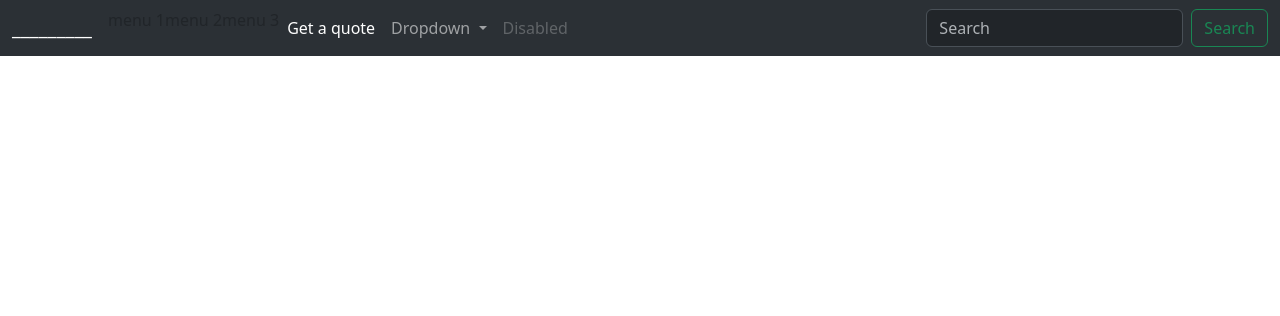
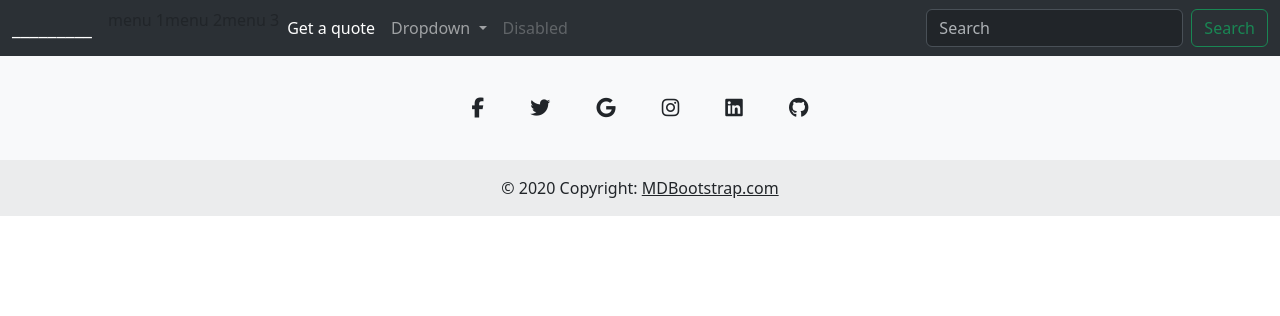
Before and after one commit to nederjair/infoweb, a Django app: template websiteRoot/website/templates/base.html in a window 1280 px wide. Shown: the top 316 px of the page. Run offline with Django 3.2, Linux system fonts and the light colour scheme; the template is opened without the code that fills it, so the values that code supplies are empty; some libraries are stand-ins or nearby versions.

Commit message:
added the footer

```diff
--- a/websiteRoot/website/templates/base.html
+++ b/websiteRoot/website/templates/base.html
@@ -11,11 +11,15 @@
         <link href="{% static 'main.css' %}" rel="stylesheet" type="text/css">
         <!-- Bootstrap -->
         <link href="https://cdn.jsdelivr.net/npm/bootstrap@5.3.3/dist/css/bootstrap.min.css" rel="stylesheet" integrity="sha384-QWTKZyjpPEjISv5WaRU9OFeRpok6YctnYmDr5pNlyT2bRjXh0JMhjY6hW+ALEwIH" crossorigin="anonymous">
+        <link rel="stylesheet" href="https://cdn.jsdelivr.net/npm/bootstrap-icons@1.11.3/font/bootstrap-icons.min.css">
+        <script src="https://kit.fontawesome.com/77879dc521.js" crossorigin="anonymous"></script>
     </head>
+
 
     <body>
 
-        <nav class="navbar navbar-expand-lg bg-body-tertiary" data-bs-theme="dark" >
+<!--navigation bar-->
+    <nav class="navbar navbar-expand-lg bg-body-tertiary" data-bs-theme="dark" >
   <div class="container-fluid">
     <a class="navbar-brand" href="#">_________</a>
     <button class="navbar-toggler" type="button" data-bs-toggle="collapse" data-bs-target="#navbarSupportedContent" aria-controls="navbarSupportedContent" aria-expanded="false" aria-label="Toggle navigation">
@@ -55,10 +59,93 @@
 </nav>
 
 {% block content %} {% autoescape off %}  {% endautoescape %}{% endblock content %}
+
+
     <script src="https://cdn.jsdelivr.net/npm/bootstrap@5.3.3/dist/js/bootstrap.bundle.min.js" integrity="sha384-YvpcrYf0tY3lHB60NNkmXc5s9fDVZLESaAA55NDzOxhy9GkcIdslK1eN7N6jIeHz" crossorigin="anonymous"></script>
     <script src="https://cdn.jsdelivr.net/npm/@popperjs/core@2.11.8/dist/umd/popper.min.js" integrity="sha384-I7E8VVD/ismYTF4hNIPjVp/Zjvgyol6VFvRkX/vR+Vc4jQkC+hVqc2pM8ODewa9r" crossorigin="anonymous"></script>
     <script src="https://cdn.jsdelivr.net/npm/bootstrap@5.3.3/dist/js/bootstrap.min.js" integrity="sha384-0pUGZvbkm6XF6gxjEnlmuGrJXVbNuzT9qBBavbLwCsOGabYfZo0T0to5eqruptLy" crossorigin="anonymous"></script>
 
+
+    <script src="https://kit.fontawesome.com/77879dc521.js" crossorigin="anonymous"></script>
+
+<!--footer-->
+<footer class="text-center bg-body-tertiary">
+  <!-- Grid container -->
+  <div class="container pt-4">
+    <!-- Section: Social media -->
+    <section class="mb-4">
+      <!-- Facebook -->
+      <a
+        data-mdb-ripple-init
+        class="btn btn-link btn-floating btn-lg text-body m-1"
+        href="#!"
+        role="button"
+        data-mdb-ripple-color="dark"
+        ><i class="fab fa-facebook-f"></i
+      ></a>
+
+      <!-- Twitter -->
+      <a
+        data-mdb-ripple-init
+        class="btn btn-link btn-floating btn-lg text-body m-1"
+        href="#!"
+        role="button"
+        data-mdb-ripple-color="dark"
+        ><i class="fab fa-twitter"></i
+      ></a>
+
+      <!-- Google -->
+      <a
+        data-mdb-ripple-init
+        class="btn btn-link btn-floating btn-lg text-body m-1"
+        href="#!"
+        role="button"
+        data-mdb-ripple-color="dark"
+        ><i class="fab fa-google"></i
+      ></a>
+
+      <!-- Instagram -->
+      <a
+        data-mdb-ripple-init
+        class="btn btn-link btn-floating btn-lg text-body m-1"
+        href="#!"
+        role="button"
+        data-mdb-ripple-color="dark"
+        ><i class="fab fa-instagram"></i
+      ></a>
+
+      <!-- Linkedin -->
+      <a
+        data-mdb-ripple-init
+        class="btn btn-link btn-floating btn-lg text-body m-1"
+        href="#!"
+        role="button"
+        data-mdb-ripple-color="dark"
+        ><i class="fab fa-linkedin"></i
+      ></a>
+      <!-- Github -->
+      <a
+        data-mdb-ripple-init
+        class="btn btn-link btn-floating btn-lg text-body m-1"
+        href="#!"
+        role="button"
+        data-mdb-ripple-color="dark"
+        ><i class="fab fa-github"></i
+      ></a>
+    </section>
+    <!-- Section: Social media -->
+  </div>
+  <!-- Grid container -->
+
+  <!-- Copyright -->
+  <div class="text-center p-3" style="background-color: rgba(0, 0, 0, 0.05);">
+    © 2020 Copyright:
+    <a class="text-body" href="https://mdbootstrap.com/">MDBootstrap.com</a>
+  </div>
+  <!-- Copyright -->
+</footer>
+
+
     </body>
 
 </html>
```
